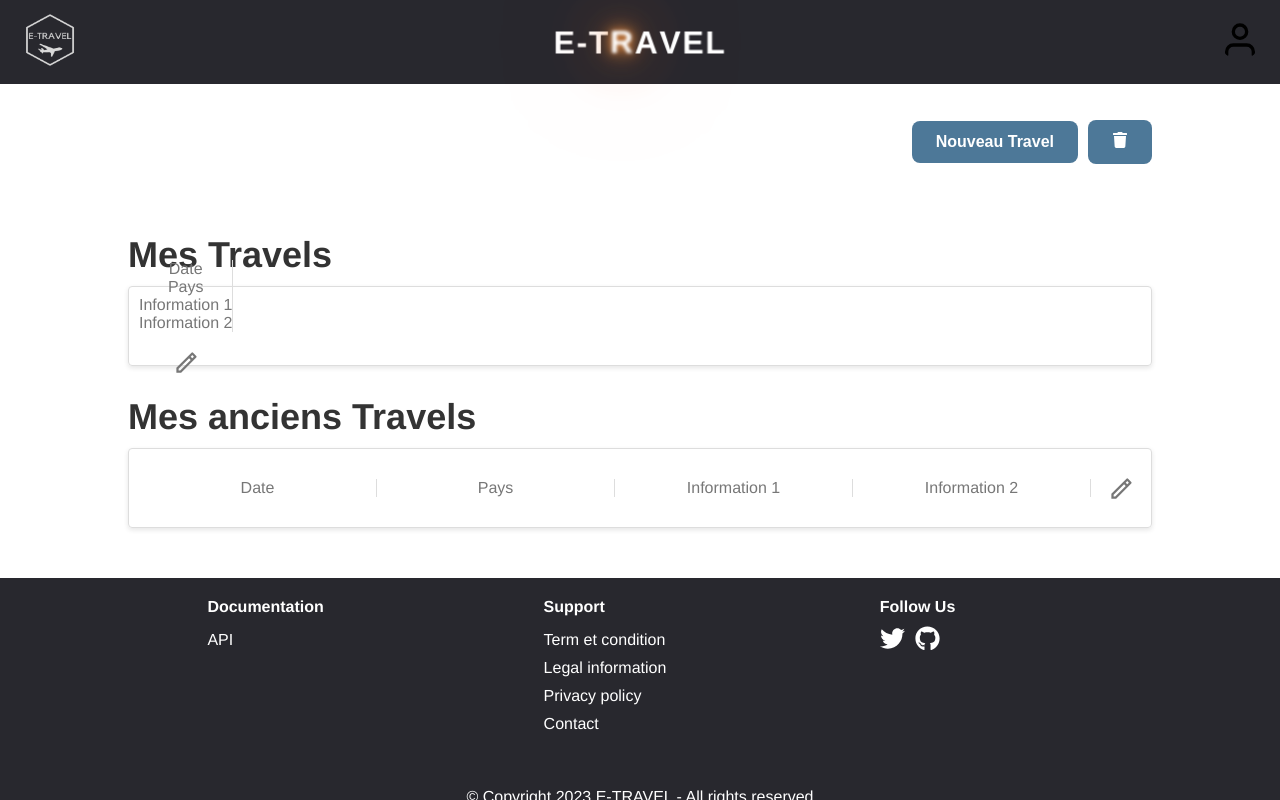
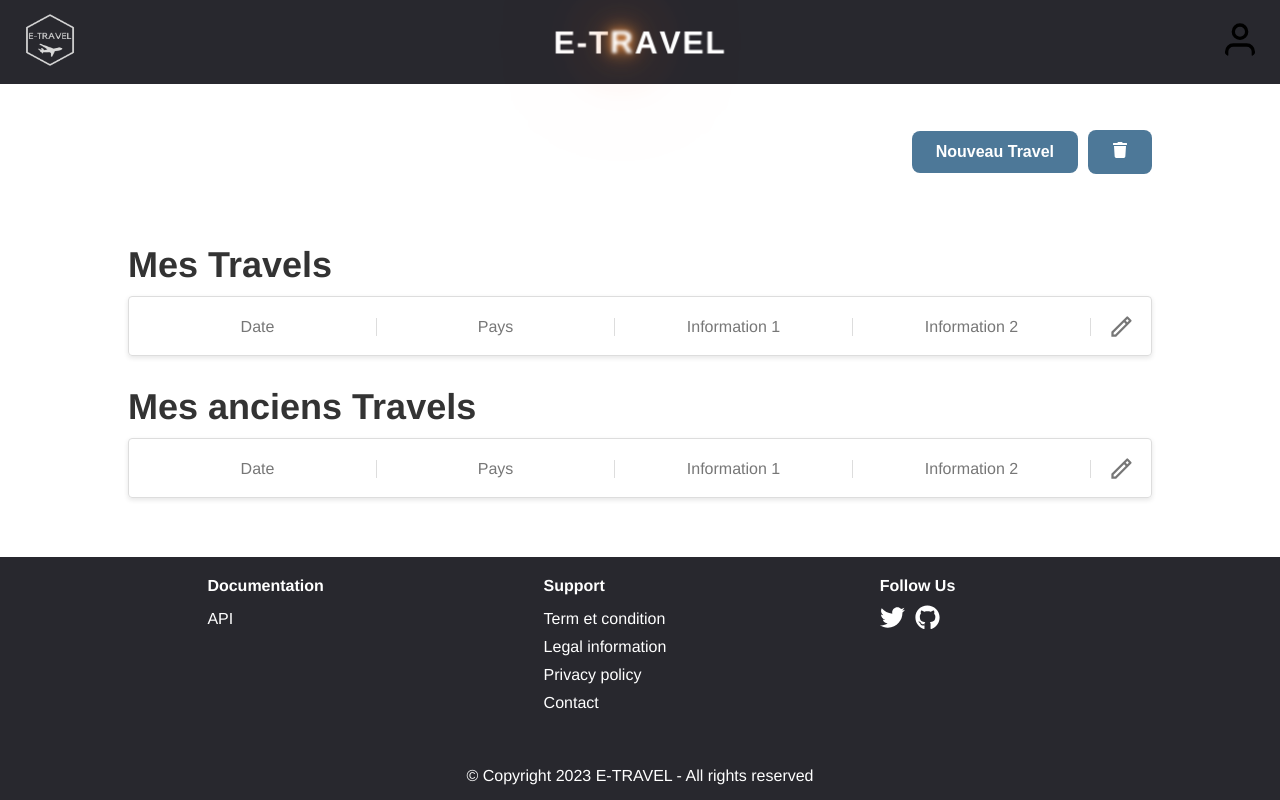
Before and after one commit to ProximaPolaris/etravel, a Next.js app in the folder e-travel-front/: page /home in a window 1280 px wide. Built offline with nearby package versions, Linux system fonts and the light colour scheme.

Commit message:
feat(style) : begin card expended

```diff
--- a/e-travel-front/src/pages/home.tsx
+++ b/e-travel-front/src/pages/home.tsx
@@ -41,7 +41,7 @@ const HomePage = () => {
               id='1'
               onClick={() => handleCardClick('1', 'Description de la carte 1')}
             >
-                <div className=''>
+                <div className={styles.card_closed}>
                     <div className={styles.info}>
                         <p>Date</p>
                     </div>
@@ -61,7 +61,7 @@ const HomePage = () => {
                     </div>
                 </div>
               {expandedCard && expandedCard.id === '1' && (
-                <div>
+                <div className={styles.card_open}>
                     <div className={styles.description}>
                         <p>{expandedCard.description}</p>
                     </div>
@@ -76,6 +76,7 @@ const HomePage = () => {
               id='3'
               onClick={() => handleCardClick('3', 'Description de la carte 3')}
             >
+                <div className={styles.card_closed}>
                     <div className={styles.info}>
                         <p>Date</p>
                     </div>
@@ -101,6 +102,7 @@ const HomePage = () => {
                 </div>
             </div>
           </div>
+        </div>
         <div className={styles.footer}>
           <Footer />
         </div>
--- a/e-travel-front/src/styles/pages/Home.module.scss
+++ b/e-travel-front/src/styles/pages/Home.module.scss
@@ -71,17 +71,17 @@
       }
 
       .card.expanded {
-        height: 200px; // Par exemple, ajustez la hauteur agrandie selon vos besoins
-        // Ajoutez d'autres styles pour agrandir la carte
+        height: 100px;
       }
 
       .card {
         margin-bottom: 20px;
         border: 1px solid #ddd;
         width: 100%;
-        height: 80px;
+        height: 60px;
         display: flex;
         align-items: center;
+        flex-direction: column;
         padding: 0 2px 0 0;
         position: relative;
         border-radius: 4px;
@@ -90,12 +90,16 @@
         @media screen and (min-width: 700px) {
           padding: 0px 0 0 10px;
         }
-
         &:hover {
           transform: translateY(-5px);
           box-shadow: 0 4px 10px rgba(0, 0, 0, 0.2);
         }
-
+        .card_closed {
+          display: flex;
+          flex-direction: row;
+          align-items: center;
+          justify-content: center;
+          width: 100%;
           .info {
             flex-basis: 50%;
             text-align: center;
@@ -156,3 +160,4 @@
       }
     }
   }
+}
```
Lines whose indentation alone changed are shown as unchanged.
